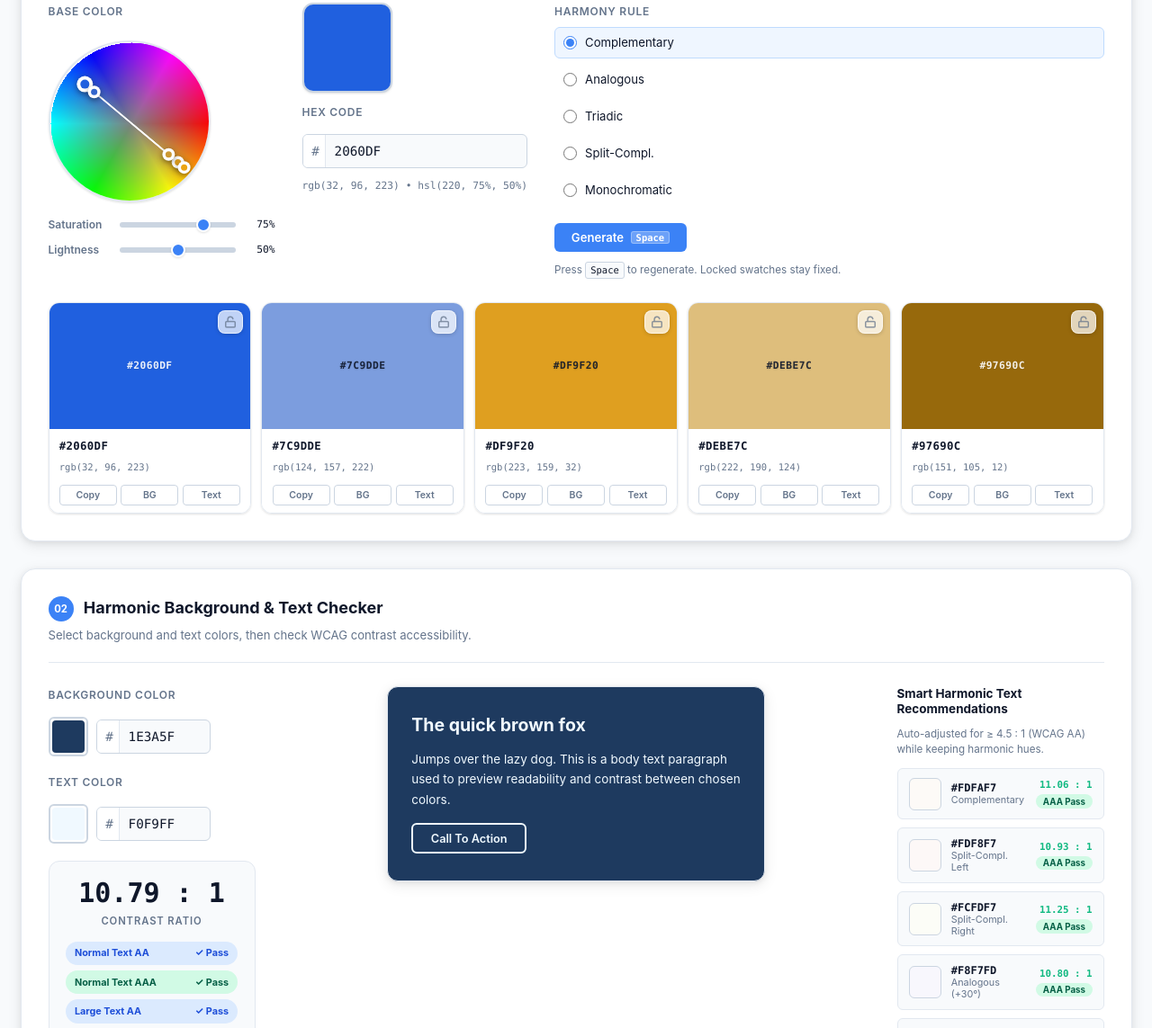
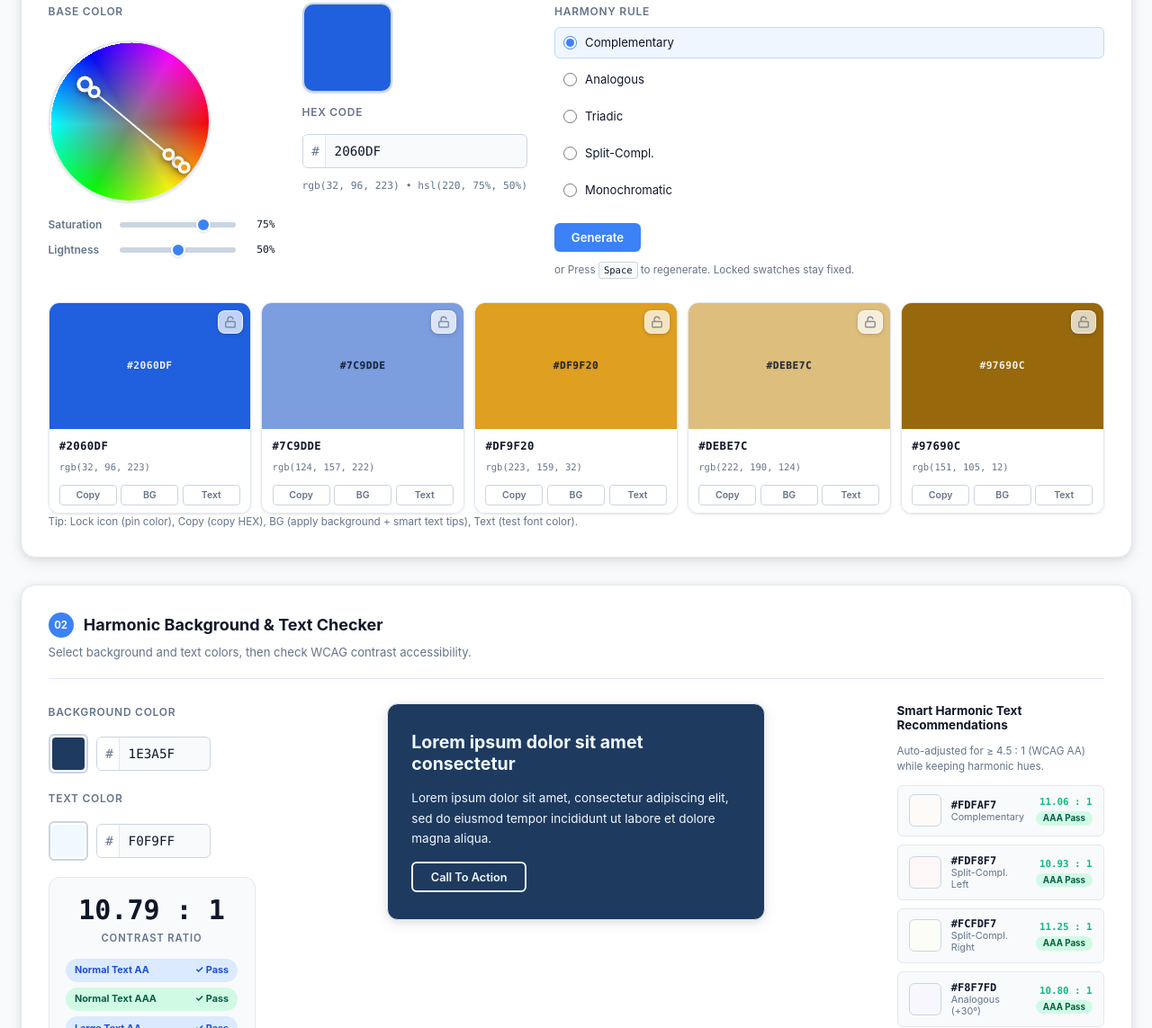
Before and after one commit to elynh/app, a plain HTML site: page ChromaHarmony/index.html in a window 1280 px wide. Shown: the part 219-1362 px from the top of the page at 90% size. Drawn offline with Linux system fonts and the light colour scheme.

Commit message:
text rev

```diff
--- a/ChromaHarmony/index.html
+++ b/ChromaHarmony/index.html
@@ -103,10 +103,9 @@
           <div class="generate-row">
             <button class="btn btn-primary" id="btn-generate" aria-label="Generate palette (or press Spacebar)">
               Generate
-              <kbd aria-hidden="true">Space</kbd>
             </button>
           </div>
-          <p class="hint-text">Press <kbd>Space</kbd> to regenerate. Locked swatches stay fixed.</p>
+          <p class="hint-text">or Press <kbd>Space</kbd> to regenerate. Locked swatches stay fixed.</p>
         </div>
       </div>
 
@@ -114,6 +113,7 @@
       <div class="palette-strip" id="palette-strip" role="list" aria-label="Color palette">
         <!-- Dynamically generated by JS -->
       </div>
+      <p class="hint-text">Tip: Lock icon (pin color), Copy (copy HEX), BG (apply background + smart text tips), Text (test font color).</p>
     </section>
 
     <!-- ═══════════════════════════════════════════════════════
@@ -164,9 +164,9 @@
         <!-- Center: Live Preview Card -->
         <div class="live-preview-wrap">
           <div class="live-card" id="live-preview-card" role="region" aria-label="Live UI preview">
-            <h3 class="preview-heading" id="preview-heading">The quick brown fox</h3>
+            <h3 class="preview-heading" id="preview-heading">Lorem ipsum dolor sit amet consectetur</h3>
             <p class="preview-body" id="preview-body">
-              Jumps over the lazy dog. This is a body text paragraph used to preview readability and contrast between chosen colors.
+              Lorem ipsum dolor sit amet, consectetur adipiscing elit, sed do eiusmod tempor incididunt ut labore et dolore magna aliqua.
             </p>
             <button class="preview-cta" id="preview-cta" type="button">Call To Action</button>
           </div>
```
